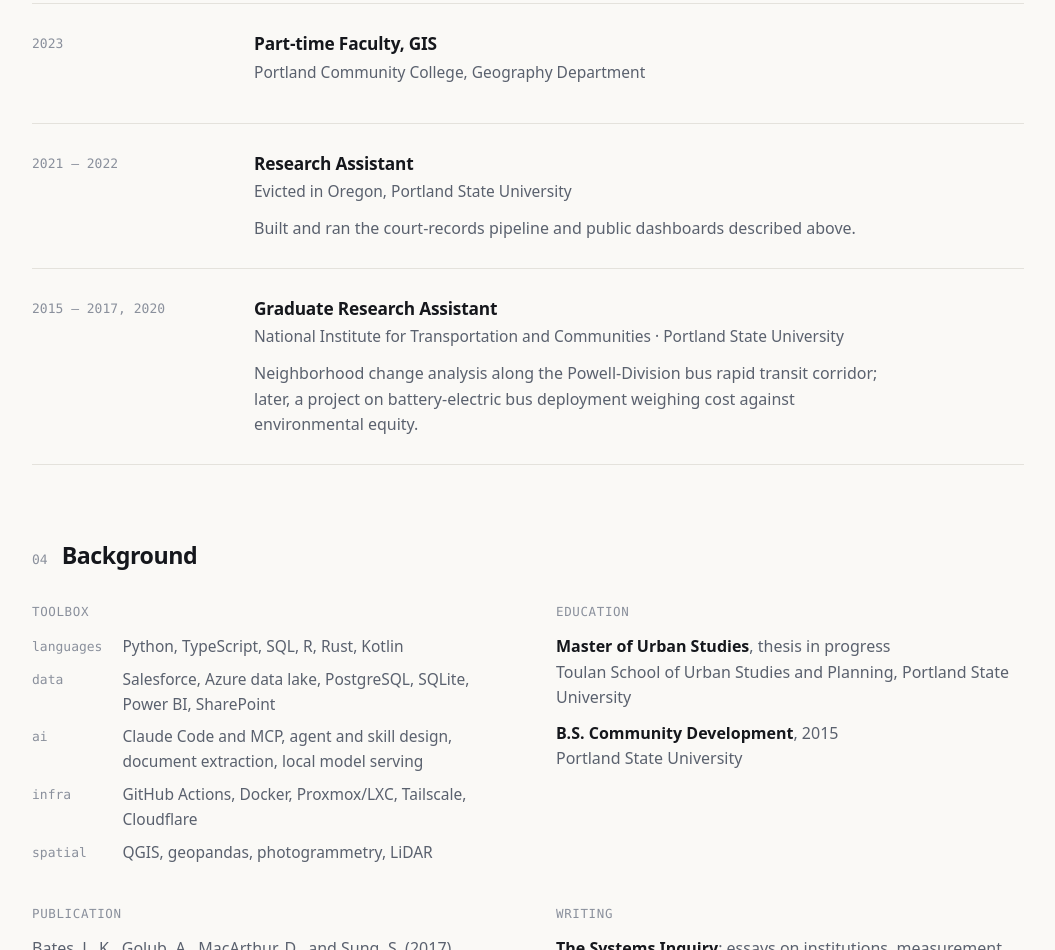
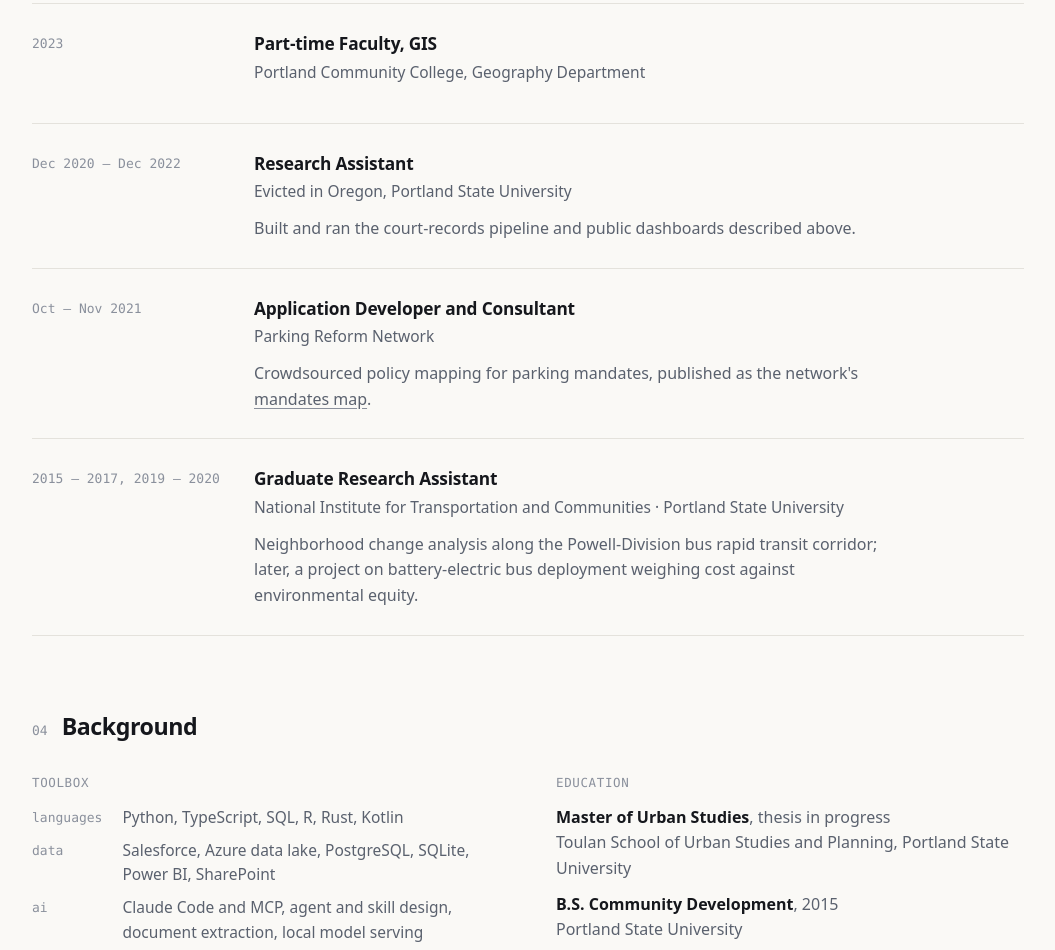
Before and after one commit to devinmacarthur/devinmacarthur.github.io, a plain HTML site: page index.html in a window 1280 px wide. Shown: the part 3826-4776 px from the top of the page, without its empty margins (112-1167 px from the left). Drawn offline with Linux system fonts and the light colour scheme.

Commit message:
Correct research dates; add Parking Reform Network engagement
Co-Authored-By: Claude Fable 5.2 <noreply@anthropic.com>

```diff
--- a/index.html
+++ b/index.html
@@ -388,7 +388,7 @@
       </div>
 
       <div class="role">
-        <div class="when">2021 – 2022</div>
+        <div class="when">Dec 2020 – Dec 2022</div>
         <div>
           <h3>Research Assistant</h3>
           <p class="org">Evicted in Oregon, Portland State University</p>
@@ -397,7 +397,16 @@
       </div>
 
       <div class="role">
-        <div class="when">2015 – 2017, 2020</div>
+        <div class="when">Oct – Nov 2021</div>
+        <div>
+          <h3>Application Developer and Consultant</h3>
+          <p class="org">Parking Reform Network</p>
+          <p>Crowdsourced policy mapping for parking mandates, published as the network's <a href="https://parkingreform.org/resources/mandates-map/">mandates map</a>.</p>
+        </div>
+      </div>
+
+      <div class="role">
+        <div class="when">2015 – 2017, 2019 – 2020</div>
         <div>
           <h3>Graduate Research Assistant</h3>
           <p class="org">National Institute for Transportation and Communities · Portland State University</p>
```
